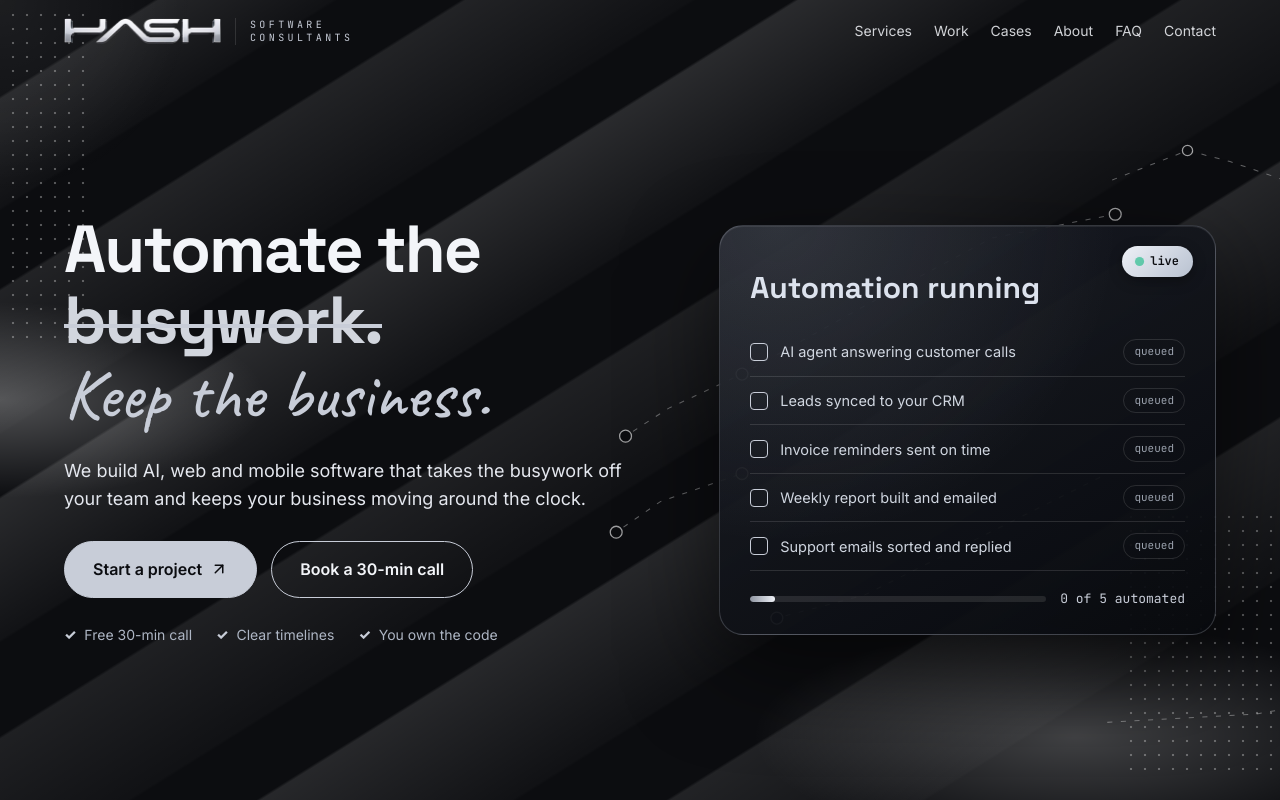
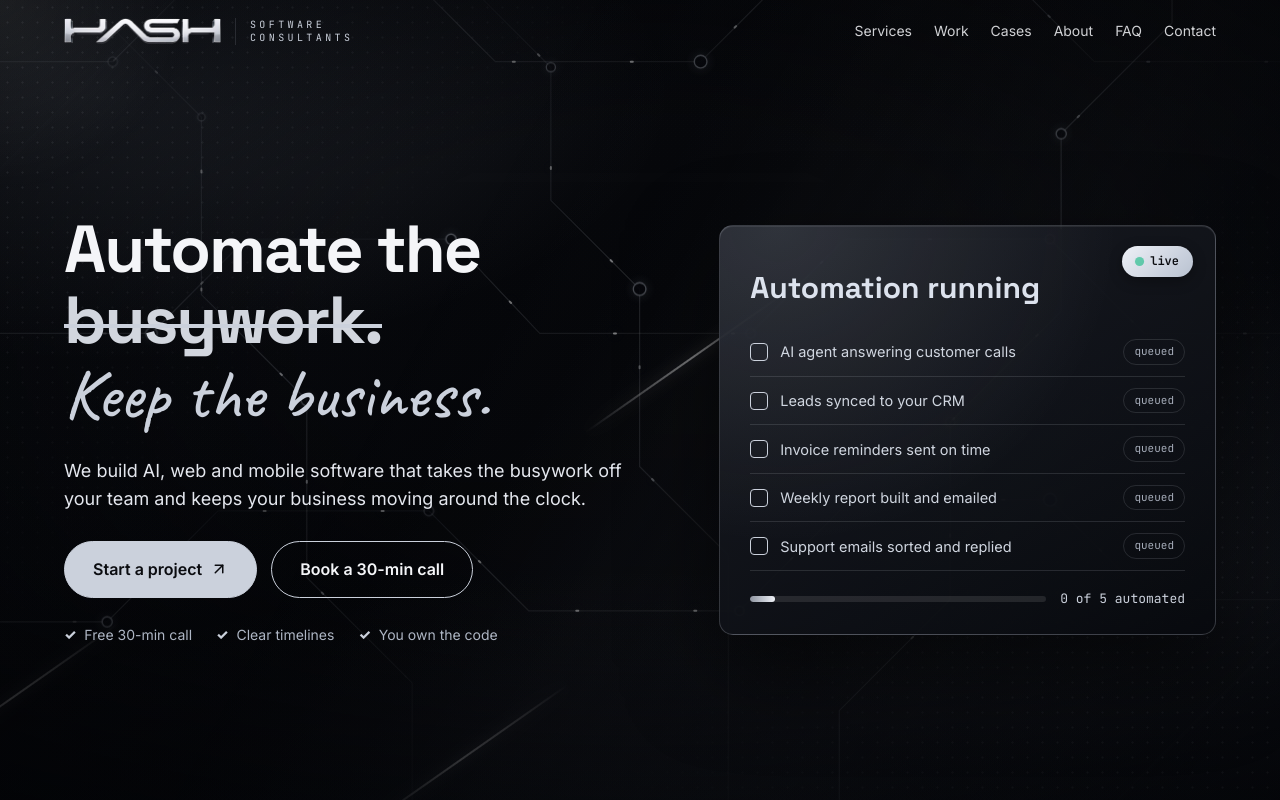
Before and after one commit to zile56/Hash-Website, a React (Vite) app: page / in a window 1280 px wide. Shown: the top 800 px of the page. Built offline with nearby package versions, Linux system fonts and the light colour scheme.

Commit message:
feat(ui): apply exact source obsidian background system, DAQ animation cadence, and remove standalone testimonials

```diff
--- a/src/App.tsx
+++ b/src/App.tsx
@@ -8,7 +8,6 @@ import { Marquee } from './components/Marquee';
 import { Services } from './components/Services';
 import { Stats } from './components/Stats';
 import { Work } from './components/Work';
-import { Testimonials } from './components/Testimonials';
 import { CaseStudy } from './components/CaseStudy';
 import { Process } from './components/Process';
 import { Industries } from './components/Industries';
@@ -29,7 +28,7 @@ export const App: React.FC = () => {
       const max = Math.max(1, document.documentElement.scrollHeight - window.innerHeight);
       const progress = Math.min(1, Math.max(0, y / max));
 
-      const bg = document.querySelector('.bg-canvas') as HTMLElement | null;
+      const bg = document.querySelector('.bg') as HTMLElement | null;
       if (bg) {
         bg.style.setProperty('--p', progress.toFixed(4));
       }
@@ -46,7 +45,7 @@ export const App: React.FC = () => {
     window.addEventListener('resize', queueScrollUpdate, { passive: true });
     queueScrollUpdate();
 
-    // Scroll reveal observer
+    // DAQ-inspired scroll reveal observer
     const observer = new IntersectionObserver(
       (entries) => {
         entries.forEach((entry) => {
@@ -56,10 +55,10 @@ export const App: React.FC = () => {
           }
         });
       },
-      { threshold: 0.15 }
+      { threshold: 0.12 }
     );
 
-    const elements = document.querySelectorAll('.reveal-init, .spotlight-card');
+    const elements = document.querySelectorAll('.reveal-init, .spotlight-card, .site-section');
     elements.forEach((el) => observer.observe(el));
 
     return () => {
@@ -82,7 +81,6 @@ export const App: React.FC = () => {
         <Services />
         <Stats />
         <Work />
-        <Testimonials />
         <CaseStudy />
         <Process />
         <Industries />
--- a/src/components/Background.tsx
+++ b/src/components/Background.tsx
@@ -2,29 +2,72 @@ import React from 'react';
 
 export const Background: React.FC = () => {
   return (
-    <div className="bg-canvas" aria-hidden="true">
-      <div className="bg-stripes" />
-      <div className="bg-dot-left" />
-      <div className="bg-dot-right" />
+    <div className="bg" aria-hidden="true">
+      <div className="sh" />
       <svg
-        className="bg-svg"
-        viewBox="0 0 1672 941"
+        className="bg-flow"
+        viewBox="0 0 1200 900"
         preserveAspectRatio="xMidYMid slice"
+        aria-hidden="true"
       >
-        <path d="M808 626L860 590 956 557" />
-        <path d="M819 513L870 480 956 440 1100 360 1250 280 1395 252" />
-        <path d="M997 727L1100 700 1200 650 1380 560" />
-        <path d="M1672 150L1606 216 1530 190 1480 177 1383 215" />
-        <path d="M1672 820L1560 840 1380 850" />
-        <circle cx="808" cy="626" r="7" />
-        <circle cx="819" cy="513" r="7" />
-        <circle cx="956" cy="440" r="7" />
-        <circle cx="956" cy="557" r="7" />
-        <circle cx="997" cy="727" r="7" />
-        <circle cx="1395" cy="252" r="7" />
-        <circle cx="1606" cy="216" r="7" />
-        <circle cx="1480" cy="177" r="6" />
+        <defs>
+          <linearGradient id="circuitLine" x1="0" y1="0" x2="1" y2="1">
+            <stop offset="0" stopColor="#aeb7c8" stopOpacity=".02" />
+            <stop offset=".5" stopColor="#dce3ef" stopOpacity=".25" />
+            <stop offset="1" stopColor="#fff" stopOpacity=".04" />
+          </linearGradient>
+          <linearGradient id="circuitPulse" x1="0" y1="0" x2="1" y2="0">
+            <stop offset="0" stopColor="#fff" stopOpacity="0" />
+            <stop offset=".5" stopColor="#fff" stopOpacity=".98" />
+            <stop offset="1" stopColor="#c8d0df" stopOpacity="0" />
+          </linearGradient>
+          <radialGradient id="nodeGlow">
+            <stop offset="0" stopColor="#fff" stopOpacity=".32" />
+            <stop offset="1" stopColor="#fff" stopOpacity="0" />
+          </radialGradient>
+        </defs>
+        <g className="circuit-base">
+          <path d="M-100 145 H125 L205 65 H390 L470 145 H655 L735 65 H930 L1010 145 H1300" />
+          <path d="M-100 390 H160 L245 305 H430 L510 390 H700 L785 305 H970 L1055 390 H1300" />
+          <path d="M-100 650 H120 L220 550 H410 L500 640 H690 L790 540 H970 L1060 630 H1300" />
+          <path d="M110 -100 V100 L205 195 V355 L300 450 V610 L395 705 V1000" />
+          <path d="M1080 -100 V110 L980 210 V370 L880 470 V630 L780 730 V1000" />
+          <path d="M440 -100 V70 L520 150 V270 L600 350 V510 L680 590 V1000" />
+        </g>
+        <g className="circuit-runners">
+          <path d="M-100 145 H125 L205 65 H390 L470 145 H655 L735 65 H930 L1010 145 H1300" />
+          <path d="M-100 390 H160 L245 305 H430 L510 390 H700 L785 305 H970 L1055 390 H1300" />
+          <path d="M-100 650 H120 L220 550 H410 L500 640 H690 L790 540 H970 L1060 630 H1300" />
+          <path d="M110 -100 V100 L205 195 V355 L300 450 V610 L395 705 V1000" />
+          <path d="M1080 -100 V110 L980 210 V370 L880 470 V630 L780 730 V1000" />
+          <path d="M440 -100 V70 L520 150 V270 L600 350 V510 L680 590 V1000" />
+        </g>
+        <g className="circuit-nodes">
+          <circle cx="125" cy="145" r="5" />
+          <circle cx="390" cy="65" r="4" />
+          <circle cx="655" cy="145" r="5" />
+          <circle cx="930" cy="65" r="4" />
+          <circle cx="160" cy="390" r="5" />
+          <circle cx="430" cy="305" r="4" />
+          <circle cx="700" cy="390" r="5" />
+          <circle cx="970" cy="305" r="4" />
+          <circle cx="120" cy="650" r="4" />
+          <circle cx="410" cy="550" r="5" />
+          <circle cx="690" cy="640" r="4" />
+          <circle cx="970" cy="540" r="5" />
+          <circle cx="205" cy="195" r="4" />
+          <circle cx="300" cy="450" r="5" />
+          <circle cx="980" cy="210" r="4" />
+          <circle cx="880" cy="470" r="5" />
+          <circle cx="520" cy="150" r="4" />
+          <circle cx="600" cy="350" r="5" />
+        </g>
       </svg>
+      <i className="pl" style={{ top: '105%', '--t': '13s', '--dl': '0s', '--o': 0.6 } as React.CSSProperties} />
+      <i className="pl" style={{ top: '88%', '--t': '17s', '--dl': '4s', '--o': 0.45 } as React.CSSProperties} />
+      <i className="pl" style={{ top: '120%', '--t': '15s', '--dl': '8s', '--o': 0.55 } as React.CSSProperties} />
+      <i className="pl" style={{ top: '70%', '--t': '19s', '--dl': '11s', '--o': 0.4 } as React.CSSProperties} />
+      <i className="pl" style={{ top: '135%', '--t': '12s', '--dl': '2s', '--o': 0.5 } as React.CSSProperties} />
     </div>
   );
 };
--- a/src/components/Testimonials.tsx
+++ /dev/null
@@ -1,81 +0,0 @@
-import React, { useEffect, useState } from 'react';
-import { TESTIMONIALS } from '../data/siteData';
-
-export const Testimonials: React.FC = () => {
-  const [activeIndex, setActiveIndex] = useState(0);
-
-  useEffect(() => {
-    let timer: ReturnType<typeof setInterval> | null = null;
-
-    const startTimer = () => {
-      if (timer || document.hidden) return;
-      timer = setInterval(() => {
-        setActiveIndex((prev) => (prev + 1) % TESTIMONIALS.length);
-      }, 6000);
-    };
-
-    const stopTimer = () => {
-      if (timer) {
-        clearInterval(timer);
-        timer = null;
-      }
-    };
-
-    startTimer();
-
-    const handleVisibilityChange = () => {
-      if (document.hidden) {
-        stopTimer();
-      } else {
-        startTimer();
-      }
-    };
-
-    document.addEventListener('visibilitychange', handleVisibilityChange);
-
-    return () => {
-      stopTimer();
-      document.removeEventListener('visibilitychange', handleVisibilityChange);
-    };
-  }, []);
-
-  return (
-    <section className="site-section" id="testimonials">
-      <h2 className="section-heading">Clients say it best.</h2>
-      <p className="section-sub">
-        Trusted by ambitious founders and product teams shipping real software.
-      </p>
-
-      <div className="testimonial-slider-wrap">
-        <div className="testimonial-carousel">
-          {TESTIMONIALS.map((t, idx) => (
-            <div
-              key={t.id}
-              className={`testimonial-slide ${idx === activeIndex ? 'active' : ''}`}
-            >
-              <p className="testimonial-quote-text">“{t.quote}”</p>
-              <cite className="testimonial-author">
-                {t.author}
-                <em>{t.role}, {t.company}</em>
-              </cite>
-            </div>
-          ))}
-        </div>
-
-        {/* Bar Indicators */}
-        <div className="carousel-dots" role="tablist" aria-label="Testimonial Navigation">
-          {TESTIMONIALS.map((t, idx) => (
-            <button
-              key={t.id}
-              role="tab"
-              aria-label={`Go to slide ${idx + 1}`}
-              aria-selected={idx === activeIndex}
-              className={`carousel-dot-bar ${idx === activeIndex ? 'on' : ''}`}
-              onClick={() => setActiveIndex(idx)}
-            />
-          ))}
-        </div>
-      </div>
-    </section>
-  );
-};
--- a/src/styles/global.css
+++ b/src/styles/global.css
@@ -1,93 +1,132 @@
-/* Background Canvas & DAQ-Inspired Motion */
-.bg-canvas {
+/* Exact Obsidian Background System from Source */
+.bg {
   position: fixed;
   inset: 0;
-  z-index: -1;
+  z-index: -2;
   overflow: hidden;
   background:
-    radial-gradient(ellipse 380px 140px at 0% calc(50% + (var(--p, 0) * 20%)), rgba(255, 255, 255, 0.28), transparent 70%),
-    radial-gradient(ellipse 460px 160px at 84% calc(92% - (var(--p, 0) * 30%)), rgba(255, 255, 255, 0.22), transparent 70%),
-    #0c0d10;
-  transition: background 0.2s ease-out;
-}
-
-.bg-stripes {
+    radial-gradient(ellipse 62% 46% at 8% 12%, rgba(174, 185, 205, 0.12), transparent 72%),
+    radial-gradient(ellipse 48% 54% at 96% 72%, rgba(144, 155, 177, 0.10), transparent 72%),
+    radial-gradient(ellipse 70% 38% at 50% 100%, rgba(90, 99, 118, 0.09), transparent 76%),
+    linear-gradient(135deg, #0c0e13 0%, #050609 46%, #0a0c11 100%);
+}
+
+.bg .sh {
+  position: absolute;
+  inset: -20%;
+  opacity: 0.55;
+  pointer-events: none;
+  background:
+    linear-gradient(118deg, transparent 31%, rgba(232, 237, 247, 0.055) 39%, transparent 47%),
+    linear-gradient(118deg, transparent 61%, rgba(232, 237, 247, 0.035) 68%, transparent 75%);
+  background-size: 220% 220%;
+  animation: ambient-drift 30s ease-in-out infinite alternate;
+  transform: translate3d(0, calc(var(--p, 0) * -2.5%), 0);
+  will-change: transform;
+}
+
+.bg::before {
+  content: "";
   position: absolute;
   inset: 0;
-  background: linear-gradient(
-    148deg,
-    transparent 6%,
-    rgba(255, 255, 255, 0.1) 6.2%,
-    rgba(255, 255, 255, 0.02) 13%,
-    transparent 13.2%,
-    transparent 18%,
-    rgba(255, 255, 255, 0.09) 18.2%,
-    rgba(255, 255, 255, 0.015) 27%,
-    transparent 27.2%,
-    transparent 31%,
-    rgba(255, 255, 255, 0.12) 31.2%,
-    rgba(255, 255, 255, 0.025) 40%,
-    transparent 40.2%,
-    transparent 46%,
-    rgba(255, 255, 255, 0.08) 46.2%,
-    rgba(255, 255, 255, 0.02) 55%,
-    transparent 55.2%,
-    transparent 60%,
-    rgba(255, 255, 255, 0.11) 60.2%,
-    rgba(255, 255, 255, 0.02) 70%,
-    transparent 70.2%,
-    transparent 76%,
-    rgba(255, 255, 255, 0.09) 76.2%,
-    rgba(255, 255, 255, 0.02) 86%,
-    transparent 86.2%
-  );
-}
-
-.bg-dot-left,
-.bg-dot-right {
-  position: absolute;
-  background: radial-gradient(rgba(255, 255, 255, 0.3) 1px, transparent 1.6px) 0 0 / 14px 14px;
-}
-
-.bg-dot-left {
-  left: 6px;
-  top: 8px;
-  width: 84px;
-  height: 340px;
-}
-
-.bg-dot-right {
-  right: 6px;
-  bottom: 30px;
-  width: 150px;
-  height: 260px;
-}
-
-.bg-svg {
+  pointer-events: none;
+  opacity: 0.46;
+  background:
+    repeating-linear-gradient(135deg, transparent 0 118px, rgba(214, 222, 237, 0.035) 119px, transparent 124px, transparent 206px),
+    radial-gradient(rgba(226, 232, 243, 0.36) 0.8px, transparent 1.4px) 0 0/15px 15px;
+  -webkit-mask-image: linear-gradient(135deg, #000 0%, transparent 32%, transparent 65%, #000 100%);
+  mask-image: linear-gradient(135deg, #000 0%, transparent 32%, transparent 65%, #000 100%);
+}
+
+.bg::after {
+  content: "";
   position: absolute;
   inset: 0;
-  width: 100%;
-  height: 100%;
-}
-
-.bg-svg path {
+  pointer-events: none;
+  background:
+    linear-gradient(180deg, rgba(3, 4, 7, 0.12), transparent 22%, rgba(3, 4, 7, 0.14) 76%, rgba(3, 4, 7, 0.48)),
+    radial-gradient(ellipse at 50% 45%, transparent 35%, rgba(1, 2, 4, 0.56) 100%);
+}
+
+.bg-flow {
+  position: absolute;
+  inset: -4% -2%;
+  width: 104%;
+  height: 108%;
+  opacity: 0.52;
+  pointer-events: none;
+  transform: translate3d(0, calc(var(--p, 0) * -3.5%), 0);
+  will-change: transform;
+}
+
+.bg-flow path {
   fill: none;
-  stroke: rgba(255, 255, 255, 0.35);
-  stroke-width: 1.2;
-  stroke-dasharray: 6 10;
-  animation: bg-path-flow 16s linear infinite;
-}
-
-.bg-svg circle {
-  fill: #0c0d10;
-  stroke: rgba(255, 255, 255, 0.6);
-  stroke-width: 1.5;
-}
-
-@keyframes bg-path-flow {
-  to {
-    stroke-dashoffset: -320;
-  }
+  stroke: url(#circuitLine);
+  stroke-width: 1.25;
+  vector-effect: non-scaling-stroke;
+  stroke-linecap: round;
+  stroke-linejoin: round;
+}
+
+.bg-flow .circuit-runners path {
+  stroke: url(#circuitPulse);
+  stroke-width: 2;
+  stroke-dasharray: 2 116;
+  stroke-dashoffset: 0;
+  animation: circuit-current 13s linear infinite;
+  filter: drop-shadow(0 0 5px rgba(224, 232, 246, 0.55));
+}
+
+.bg-flow .circuit-runners path:nth-child(2) { animation-duration: 17s; animation-delay: -6s; }
+.bg-flow .circuit-runners path:nth-child(3) { animation-duration: 20s; animation-delay: -12s; }
+.bg-flow .circuit-runners path:nth-child(4) { animation-duration: 23s; animation-delay: -8s; }
+.bg-flow .circuit-runners path:nth-child(5) { animation-duration: 19s; animation-delay: -3s; }
+.bg-flow .circuit-runners path:nth-child(6) { animation-duration: 25s; animation-delay: -15s; }
+
+.bg-flow .circuit-nodes circle {
+  fill: #090b10;
+  stroke: rgba(224, 231, 244, 0.68);
+  stroke-width: 1.3;
+  vector-effect: non-scaling-stroke;
+  filter: drop-shadow(0 0 5px rgba(211, 222, 241, 0.34));
+  transform-box: fill-box;
+  transform-origin: center;
+  animation: node-breathe 5.5s ease-in-out infinite;
+}
+
+.bg-flow .circuit-nodes circle:nth-child(3n) { animation-delay: -2.1s; }
+.bg-flow .circuit-nodes circle:nth-child(3n + 1) { animation-delay: -3.7s; }
+
+.pl {
+  position: absolute;
+  left: -10vw;
+  width: 260px;
+  height: 2px;
+  border-radius: 2px;
+  background: linear-gradient(90deg, transparent, rgba(255, 255, 255, 0.8), transparent);
+  filter: drop-shadow(0 0 6px rgba(255, 255, 255, 0.6));
+  opacity: 0;
+  animation: pl var(--t, 12s) linear var(--dl, 0s) infinite;
+}
+
+@keyframes circuit-current {
+  to { stroke-dashoffset: -472; }
+}
+
+@keyframes node-breathe {
+  0%, 100% { opacity: 0.35; transform: scale(0.84); }
+  50% { opacity: 1; transform: scale(1.2); }
+}
+
+@keyframes ambient-drift {
+  0% { background-position: 0% 30%, 100% 60%; }
+  100% { background-position: 100% 70%, 0% 35%; }
+}
+
+@keyframes pl {
+  0% { opacity: 0; transform: rotate(-35deg) translateX(-30vw); }
+  10%, 85% { opacity: var(--o, 0.5); }
+  100% { opacity: 0; transform: rotate(-35deg) translateX(150vw); }
 }
 
 /* Scroll Progress Bar */
@@ -131,7 +170,7 @@ header.site-header {
 }
 
 header.site-header.scrolled {
-  background: rgba(5, 6, 8, 0.85);
+  background: rgba(7, 8, 11, 0.88);
   backdrop-filter: blur(14px);
   -webkit-backdrop-filter: blur(14px);
   border-bottom: 1px solid var(--ln);
@@ -402,7 +441,7 @@ h1.hero-title .hw {
     radial-gradient(ellipse at 12% 0%, rgba(222, 230, 243, 0.12), transparent 55%),
     linear-gradient(150deg, rgba(26, 29, 37, 0.94), rgba(8, 10, 14, 0.94));
   border: 1px solid rgba(224, 231, 243, 0.2);
-  border-radius: 24px;
+  border-radius: 14px;
   padding: 38px 30px 24px;
   box-shadow: 0 34px 90px rgba(0, 0, 0, 0.52), inset 0 1px rgba(255, 255, 255, 0.08);
   backdrop-filter: blur(18px);
@@ -629,11 +668,14 @@ h1.hero-title .hw {
 .spotlight-card {
   background: var(--cd);
   border: 1px solid var(--ln);
-  border-radius: 18px;
-  padding: 26px;
+  border-radius: 8px;
+  padding: 26px 28px;
   position: relative;
   overflow: hidden;
-  transition: all 0.4s ease;
+  transition: transform 0.35s cubic-bezier(0.16, 1, 0.3, 1),
+              border-color 0.35s ease,
+              box-shadow 0.35s ease;
+  will-change: transform;
 }
 
 .spotlight-card::after {
@@ -642,13 +684,14 @@ h1.hero-title .hw {
   inset: 0;
   pointer-events: none;
   opacity: 0;
-  transition: opacity 0.4s ease;
-  background: radial-gradient(320px circle at var(--mx, 50%) var(--my, 50%), rgba(255, 255, 255, 0.09), transparent 60%);
+  transition: opacity 0.35s ease;
+  background: radial-gradient(340px circle at var(--mx, 50%) var(--my, 50%), rgba(255, 255, 255, 0.08), transparent 65%);
 }
 
 .spotlight-card:hover {
-  border-color: var(--ln-hover);
-  transform: translateY(-5px);
+  border-color: rgba(220, 226, 238, 0.28);
+  transform: translateY(-3px);
+  box-shadow: 0 16px 36px rgba(0, 0, 0, 0.5), inset 0 1px 0 rgba(255, 255, 255, 0.08);
 }
 
 .spotlight-card:hover::after {
@@ -667,9 +710,9 @@ h1.hero-title .hw {
 }
 
 .service-icon-box {
-  width: 46px;
-  height: 46px;
-  border-radius: 12px;
+  width: 44px;
+  height: 44px;
+  border-radius: 8px;
   border: 1px solid var(--ln);
   display: grid;
   place-items: center;
@@ -698,27 +741,35 @@ h1.hero-title .hw {
 /* Work Grid & Filter Tabs */
 .work-filters {
   display: flex;
-  gap: 10px;
+  gap: 8px;
   flex-wrap: wrap;
   margin-bottom: 28px;
 }
 
 .work-filters button {
-  background: none;
+  background: rgba(13, 15, 20, 0.6);
   border: 1px solid var(--ln);
-  color: var(--sv);
+  color: var(--mut);
   border-radius: 99px;
-  padding: 9px 20px;
-  font-family: var(--font-mono);
-  font-size: 14px;
+  padding: 8px 18px;
+  font-family: var(--font-body);
+  font-size: 13.5px;
+  font-weight: 500;
   cursor: pointer;
-  transition: all 0.3s ease;
-}
-
-.work-filters button:hover,
+  transition: all 0.25s cubic-bezier(0.16, 1, 0.3, 1);
+}
+
+.work-filters button:hover {
+  color: var(--fg);
+  border-color: rgba(220, 226, 238, 0.28);
+  background: rgba(26, 30, 40, 0.8);
+}
+
 .work-filters button.active {
-  background: var(--sv);
-  color: #0b0c10;
+  background: rgba(255, 255, 255, 0.12);
+  border-color: rgba(255, 255, 255, 0.3);
+  color: #ffffff;
+  box-shadow: 0 2px 10px rgba(0, 0, 0, 0.3);
 }
 
 .work-grid-container {
@@ -768,7 +819,7 @@ h1.hero-title .hw {
 /* Bespoke Project Previews */
 .preview-canvas {
   height: 154px;
-  border-radius: 12px;
+  border-radius: 8px;
   border: 1px solid var(--ln);
   background: linear-gradient(145deg, #16181f, #090a0d);
   padding: 12px 14px;
@@ -1147,83 +1198,6 @@ h1.hero-title .hw {
   line-height: 1;
 }
 
-/* Testimonials Carousel */
-.testimonial-slider-wrap {
-  max-width: 840px;
-  margin: 34px auto 0;
-}
-
-.testimonial-carousel {
-  position: relative;
-  min-height: 170px;
-}
-
-.testimonial-slide {
-  position: absolute;
-  inset: 0;
-  opacity: 0;
-  transform: translateY(16px);
-  transition: opacity 0.8s ease, transform 0.8s ease;
-  pointer-events: none;
-  text-align: center;
-}
-
-.testimonial-slide.active {
-  opacity: 1;
-  transform: none;
-  pointer-events: auto;
-  position: relative;
-}
-
-.testimonial-quote-text {
-  font-size: clamp(20px, 2.6vw, 28px);
-  line-height: 1.45;
-  color: #f3f5f9;
-  font-family: var(--font-heading);
-  font-weight: 500;
-}
-
-.testimonial-author {
-  display: block;
-  margin-top: 22px;
-  font-style: normal;
-  font-size: 16px;
-  font-family: var(--font-heading);
-  font-weight: 600;
-}
-
-.testimonial-author em {
-  display: block;
-  font-style: normal;
-  color: var(--mut);
-  font-family: var(--font-body);
-  font-size: 14px;
-  font-weight: 400;
-  margin-top: 3px;
-}
-
-.carousel-dots {
-  display: flex;
-  justify-content: center;
-  gap: 10px;
-  margin-top: 32px;
-}
-
-.carousel-dot-bar {
-  width: 30px;
-  height: 4px;
-  border: 0;
-  border-radius: 4px;
-  background: rgba(255, 255, 255, 0.18);
-  cursor: pointer;
-  transition: width 0.4s ease, background 0.4s ease;
-  padding: 0;
-}
-
-.carousel-dot-bar.on {
-  width: 54px;
-  background: var(--sv);
-}
 
 /* Case Study */
 .case-study-grid {
@@ -1609,17 +1583,18 @@ footer.site-footer img {
   box-shadow: 0 10px 25px rgba(255, 255, 255, 0.2);
 }
 
-/* Reveal Transitions */
+/* DAQ-Inspired Reveal Transitions */
 .reveal-init {
   opacity: 0;
-  transform: translateY(30px);
-  transition: opacity 0.8s cubic-bezier(0.2, 0.7, 0.2, 1), transform 0.8s cubic-bezier(0.2, 0.7, 0.2, 1);
+  transform: translateY(18px);
+  transition: opacity 0.65s cubic-bezier(0.16, 1, 0.3, 1), transform 0.65s cubic-bezier(0.16, 1, 0.3, 1);
   transition-delay: var(--d, 0s);
+  will-change: opacity, transform;
 }
 
 .reveal-init.revealed {
   opacity: 1;
-  transform: none;
+  transform: translateY(0);
 }
 
 /* Mobile Optimization Safeguards */
@@ -1630,7 +1605,7 @@ footer.site-footer img {
 
   .interactive-pad {
     padding: 30px 18px 20px;
-    border-radius: 20px;
+    border-radius: 14px;
   }
 
   .pad-tag.live-badge {
@@ -1664,7 +1639,6 @@ footer.site-footer img {
   .cards-grid {
     grid-template-columns: 1fr;
   }
-
 }
 
 /* Accessibility: Reduced Motion */
@@ -1674,12 +1648,20 @@ footer.site-footer img {
     transition: none !important;
   }
 
+  .bg .sh,
+  .bg-flow,
+  .bg-flow *,
+  .pl,
   .word-reveal,
   .reveal-init,
   .spotlight-card,
-  .sticky-note-slip {
+  .sticky-note-slip,
+  .interactive-pad {
     opacity: 1 !important;
     transform: none !important;
+    animation: none !important;
+    transition: none !important;
+    filter: none !important;
   }
 
   s.strike-reveal::after {
--- a/src/styles/tokens.css
+++ b/src/styles/tokens.css
@@ -1,14 +1,14 @@
 :root {
-  --bg: #050608;
-  --surface: #0c0d10;
-  --cd: rgba(17, 19, 24, 0.82);
-  --fg: #f3f5f9;
+  --bg: #07080b;
+  --surface: #0c0e13;
+  --cd: rgba(13, 15, 20, 0.78);
+  --fg: #f4f5f8;
   --lead: #e4e7ee;
-  --mut: #9ba2ae;
-  --sv: #c8cdd8;
+  --mut: #a6adba;
+  --sv: #cbd1dc;
   --sv-bright: #ffffff;
-  --ln: rgba(255, 255, 255, 0.12);
-  --ln-hover: rgba(255, 255, 255, 0.3);
+  --ln: rgba(220, 226, 238, 0.13);
+  --ln-hover: rgba(220, 226, 238, 0.28);
 
   --font-heading: 'Space Grotesk', -apple-system, BlinkMacSystemFont, 'Segoe UI', Roboto, sans-serif;
   --font-body: 'Inter', system-ui, -apple-system, BlinkMacSystemFont, sans-serif;
@@ -41,6 +41,7 @@ body {
   overflow-x: hidden;
   -webkit-font-smoothing: antialiased;
   -moz-osx-font-smoothing: grayscale;
+  isolation: isolate;
 }
 
 a {
@@ -66,6 +67,6 @@ h1, h2, h3 {
 }
 
 :focus-visible {
-  outline: 2px solid #fff;
+  outline: 2px solid rgba(255, 255, 255, 0.85);
   outline-offset: 3px;
 }
```
